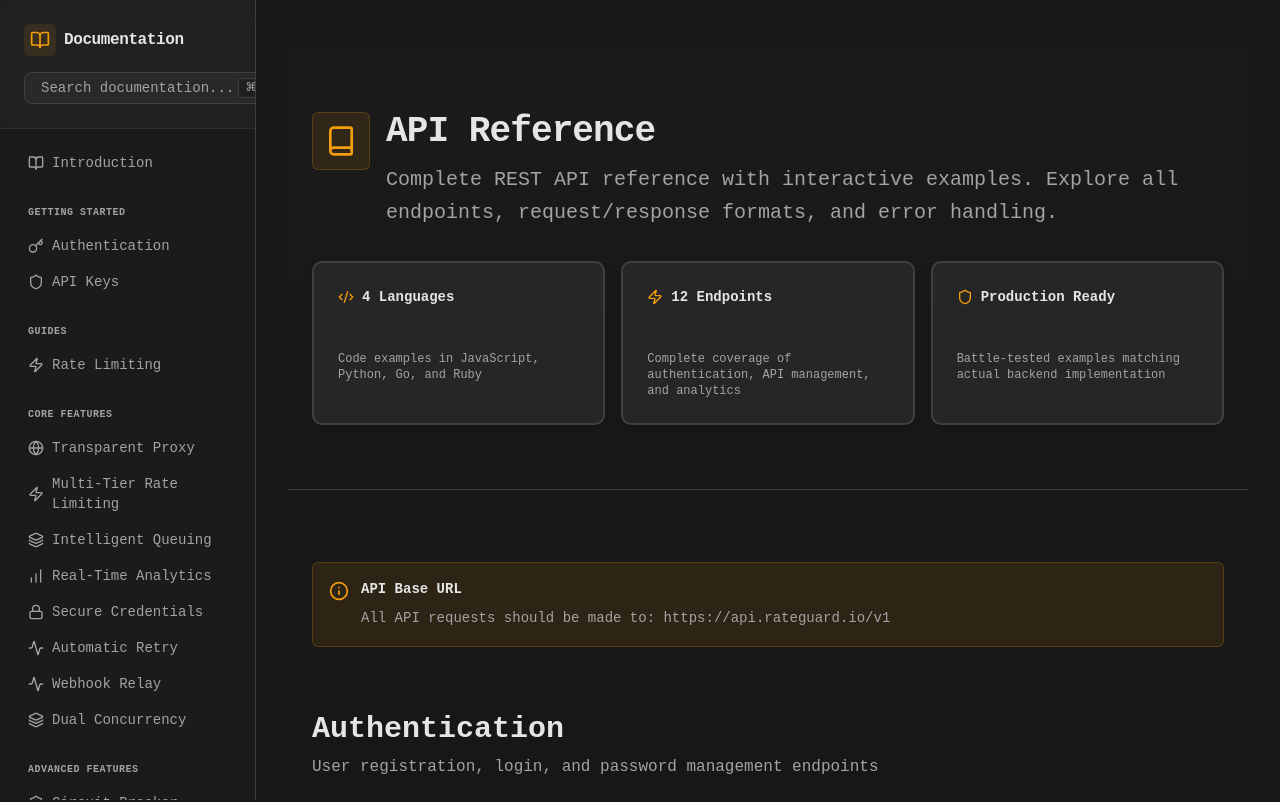
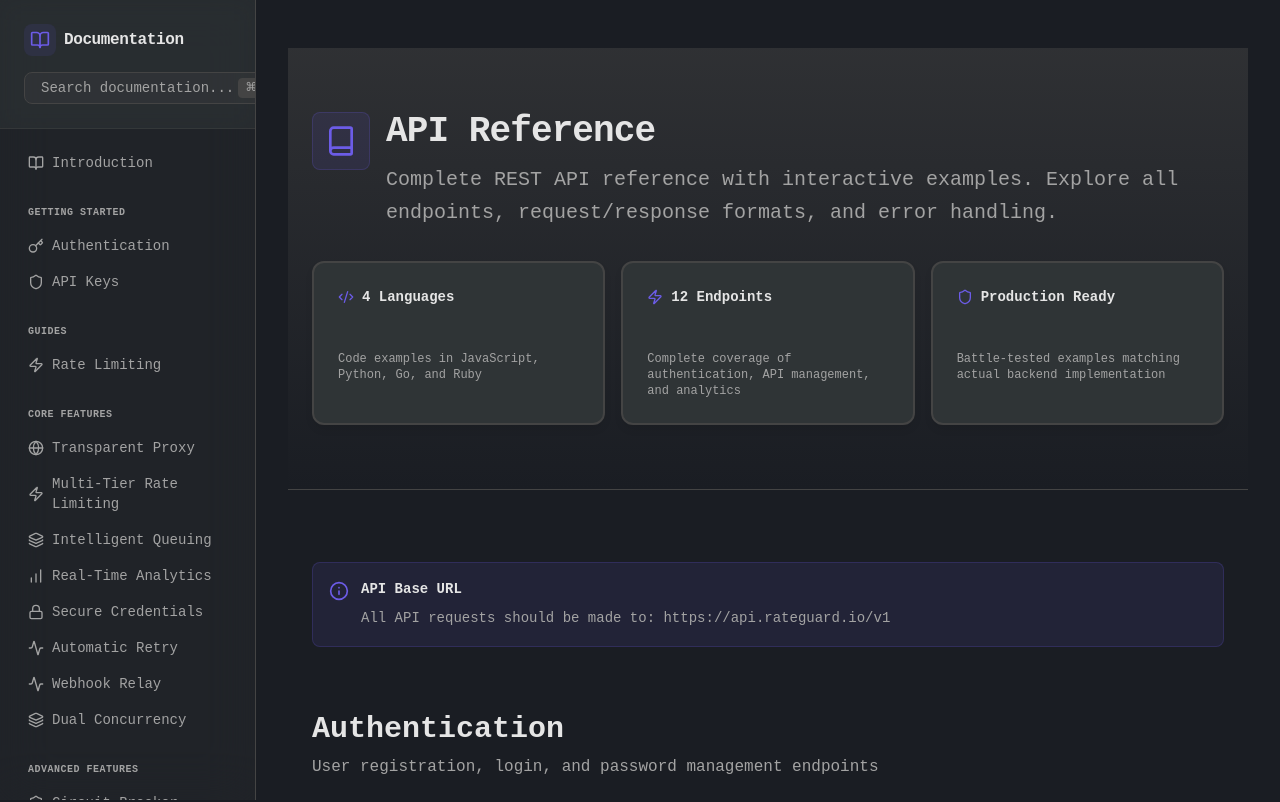
Before and after one commit to varbees/rateguard, a Next.js app: page /docs/api-reference in a window 1280 px wide. Shown: the top 802 px of the page. Built offline with nearby package versions, Linux system fonts and the light colour scheme; no server answers.

Commit message:
best part

```diff
--- a/app/globals.css
+++ b/app/globals.css
@@ -4,111 +4,111 @@
 @custom-variant dark (&:is(.dark *));
 
 :root {
-  --background: oklch(1.0000 0 0);
-  --foreground: oklch(0.2686 0 0);
+  --background: oklch(0.9821 0 0);
+  --foreground: oklch(0.3211 0 0);
   --card: oklch(1.0000 0 0);
-  --card-foreground: oklch(0.2686 0 0);
+  --card-foreground: oklch(0.3211 0 0);
   --popover: oklch(1.0000 0 0);
-  --popover-foreground: oklch(0.2686 0 0);
-  --primary: oklch(0.7686 0.1647 70.0804);
-  --primary-foreground: oklch(0 0 0);
-  --secondary: oklch(0.9670 0.0029 264.5419);
-  --secondary-foreground: oklch(0.4461 0.0263 256.8018);
-  --muted: oklch(0.9846 0.0017 247.8389);
-  --muted-foreground: oklch(0.5510 0.0234 264.3637);
-  --accent: oklch(0.9869 0.0214 95.2774);
-  --accent-foreground: oklch(0.4732 0.1247 46.2007);
+  --popover-foreground: oklch(0.3211 0 0);
+  --primary: oklch(0.5676 0.2021 283.0838);
+  --primary-foreground: oklch(1.0000 0 0);
+  --secondary: oklch(0.8214 0.0720 249.3482);
+  --secondary-foreground: oklch(0.3211 0 0);
+  --muted: oklch(0.8202 0.0213 91.6163);
+  --muted-foreground: oklch(0.5382 0 0);
+  --accent: oklch(0.6475 0.0642 117.4260);
+  --accent-foreground: oklch(1.0000 0 0);
   --destructive: oklch(0.6368 0.2078 25.3313);
   --destructive-foreground: oklch(1.0000 0 0);
-  --border: oklch(0.9276 0.0058 264.5313);
-  --input: oklch(0.9276 0.0058 264.5313);
-  --ring: oklch(0.7686 0.1647 70.0804);
-  --chart-1: oklch(0.7686 0.1647 70.0804);
-  --chart-2: oklch(0.6658 0.1574 58.3183);
-  --chart-3: oklch(0.5553 0.1455 48.9975);
-  --chart-4: oklch(0.4732 0.1247 46.2007);
-  --chart-5: oklch(0.4137 0.1054 45.9038);
-  --sidebar: oklch(0.9846 0.0017 247.8389);
-  --sidebar-foreground: oklch(0.2686 0 0);
-  --sidebar-primary: oklch(0.7686 0.1647 70.0804);
+  --border: oklch(0.8699 0 0);
+  --input: oklch(0.8699 0 0);
+  --ring: oklch(0.5676 0.2021 283.0838);
+  --chart-1: oklch(0.5676 0.2021 283.0838);
+  --chart-2: oklch(0.5261 0.1705 314.6534);
+  --chart-3: oklch(0.3390 0.1793 301.6848);
+  --chart-4: oklch(0.6746 0.1414 261.3380);
+  --chart-5: oklch(0.5880 0.0993 245.7394);
+  --sidebar: oklch(0.9821 0 0);
+  --sidebar-foreground: oklch(0.3211 0 0);
+  --sidebar-primary: oklch(0.5676 0.2021 283.0838);
   --sidebar-primary-foreground: oklch(1.0000 0 0);
-  --sidebar-accent: oklch(0.9869 0.0214 95.2774);
-  --sidebar-accent-foreground: oklch(0.4732 0.1247 46.2007);
-  --sidebar-border: oklch(0.9276 0.0058 264.5313);
-  --sidebar-ring: oklch(0.7686 0.1647 70.0804);
-  --font-sans: Inter, sans-serif;
-  --font-serif: Source Serif 4, serif;
-  --font-mono: JetBrains Mono, monospace;
-  --radius: 0.375rem;
+  --sidebar-accent: oklch(0.6475 0.0642 117.4260);
+  --sidebar-accent-foreground: oklch(1.0000 0 0);
+  --sidebar-border: oklch(0.8699 0 0);
+  --sidebar-ring: oklch(0.5676 0.2021 283.0838);
+  --font-sans: Montserrat, sans-serif;
+  --font-serif: Amiri Quran, ui-serif, serif;
+  --font-mono: Source Code Pro, monospace;
+  --radius: 0.5rem;
   --shadow-x: 0px;
-  --shadow-y: 4px;
-  --shadow-blur: 8px;
-  --shadow-spread: -1px;
+  --shadow-y: 5px;
+  --shadow-blur: 10px;
+  --shadow-spread: -2px;
   --shadow-opacity: 0.1;
   --shadow-color: hsl(0 0% 0%);
-  --shadow-2xs: 0px 4px 8px -1px hsl(0 0% 0% / 0.05);
-  --shadow-xs: 0px 4px 8px -1px hsl(0 0% 0% / 0.05);
-  --shadow-sm: 0px 4px 8px -1px hsl(0 0% 0% / 0.10), 0px 1px 2px -2px hsl(0 0% 0% / 0.10);
-  --shadow: 0px 4px 8px -1px hsl(0 0% 0% / 0.10), 0px 1px 2px -2px hsl(0 0% 0% / 0.10);
-  --shadow-md: 0px 4px 8px -1px hsl(0 0% 0% / 0.10), 0px 2px 4px -2px hsl(0 0% 0% / 0.10);
-  --shadow-lg: 0px 4px 8px -1px hsl(0 0% 0% / 0.10), 0px 4px 6px -2px hsl(0 0% 0% / 0.10);
-  --shadow-xl: 0px 4px 8px -1px hsl(0 0% 0% / 0.10), 0px 8px 10px -2px hsl(0 0% 0% / 0.10);
-  --shadow-2xl: 0px 4px 8px -1px hsl(0 0% 0% / 0.25);
+  --shadow-2xs: 0px 5px 10px -2px hsl(0 0% 0% / 0.05);
+  --shadow-xs: 0px 5px 10px -2px hsl(0 0% 0% / 0.05);
+  --shadow-sm: 0px 5px 10px -2px hsl(0 0% 0% / 0.10), 0px 1px 2px -3px hsl(0 0% 0% / 0.10);
+  --shadow: 0px 5px 10px -2px hsl(0 0% 0% / 0.10), 0px 1px 2px -3px hsl(0 0% 0% / 0.10);
+  --shadow-md: 0px 5px 10px -2px hsl(0 0% 0% / 0.10), 0px 2px 4px -3px hsl(0 0% 0% / 0.10);
+  --shadow-lg: 0px 5px 10px -2px hsl(0 0% 0% / 0.10), 0px 4px 6px -3px hsl(0 0% 0% / 0.10);
+  --shadow-xl: 0px 5px 10px -2px hsl(0 0% 0% / 0.10), 0px 8px 10px -3px hsl(0 0% 0% / 0.10);
+  --shadow-2xl: 0px 5px 10px -2px hsl(0 0% 0% / 0.25);
   --tracking-normal: 0em;
   --spacing: 0.25rem;
 }
 
 .dark {
-  --background: oklch(0.2046 0 0);
+  --background: oklch(0.2303 0.0125 264.2926);
   --foreground: oklch(0.9219 0 0);
-  --card: oklch(0.2686 0 0);
+  --card: oklch(0.3210 0.0078 223.6661);
   --card-foreground: oklch(0.9219 0 0);
-  --popover: oklch(0.2686 0 0);
+  --popover: oklch(0.3210 0.0078 223.6661);
   --popover-foreground: oklch(0.9219 0 0);
-  --primary: oklch(0.7686 0.1647 70.0804);
-  --primary-foreground: oklch(0 0 0);
-  --secondary: oklch(0.2686 0 0);
+  --primary: oklch(0.5676 0.2021 283.0838);
+  --primary-foreground: oklch(1.0000 0 0);
+  --secondary: oklch(0.3390 0.1793 301.6848);
   --secondary-foreground: oklch(0.9219 0 0);
-  --muted: oklch(0.2393 0 0);
+  --muted: oklch(0.3867 0 0);
   --muted-foreground: oklch(0.7155 0 0);
-  --accent: oklch(0.4732 0.1247 46.2007);
-  --accent-foreground: oklch(0.9243 0.1151 95.7459);
+  --accent: oklch(0.6746 0.1414 261.3380);
+  --accent-foreground: oklch(0.9219 0 0);
   --destructive: oklch(0.6368 0.2078 25.3313);
   --destructive-foreground: oklch(1.0000 0 0);
-  --border: oklch(0.3715 0 0);
-  --input: oklch(0.3715 0 0);
-  --ring: oklch(0.7686 0.1647 70.0804);
-  --chart-1: oklch(0.8369 0.1644 84.4286);
-  --chart-2: oklch(0.6658 0.1574 58.3183);
-  --chart-3: oklch(0.4732 0.1247 46.2007);
-  --chart-4: oklch(0.5553 0.1455 48.9975);
-  --chart-5: oklch(0.4732 0.1247 46.2007);
-  --sidebar: oklch(0.1684 0 0);
+  --border: oklch(0.3867 0 0);
+  --input: oklch(0.3867 0 0);
+  --ring: oklch(0.5676 0.2021 283.0838);
+  --chart-1: oklch(0.5676 0.2021 283.0838);
+  --chart-2: oklch(0.5261 0.1705 314.6534);
+  --chart-3: oklch(0.3390 0.1793 301.6848);
+  --chart-4: oklch(0.6746 0.1414 261.3380);
+  --chart-5: oklch(0.5880 0.0993 245.7394);
+  --sidebar: oklch(0.2303 0.0125 264.2926);
   --sidebar-foreground: oklch(0.9219 0 0);
-  --sidebar-primary: oklch(0.7686 0.1647 70.0804);
+  --sidebar-primary: oklch(0.5676 0.2021 283.0838);
   --sidebar-primary-foreground: oklch(1.0000 0 0);
-  --sidebar-accent: oklch(0.4732 0.1247 46.2007);
-  --sidebar-accent-foreground: oklch(0.9243 0.1151 95.7459);
-  --sidebar-border: oklch(0.3715 0 0);
-  --sidebar-ring: oklch(0.7686 0.1647 70.0804);
-  --font-sans: Inter, sans-serif;
-  --font-serif: Source Serif 4, serif;
-  --font-mono: JetBrains Mono, monospace;
-  --radius: 0.375rem;
+  --sidebar-accent: oklch(0.6746 0.1414 261.3380);
+  --sidebar-accent-foreground: oklch(0.9219 0 0);
+  --sidebar-border: oklch(0.3867 0 0);
+  --sidebar-ring: oklch(0.5676 0.2021 283.0838);
+  --font-sans: Montserrat, sans-serif;
+  --font-serif: Amiri Quran, ui-serif, serif;
+  --font-mono: Source Code Pro, monospace;
+  --radius: 0.5rem;
   --shadow-x: 0px;
-  --shadow-y: 4px;
-  --shadow-blur: 8px;
-  --shadow-spread: -1px;
+  --shadow-y: 5px;
+  --shadow-blur: 10px;
+  --shadow-spread: -2px;
   --shadow-opacity: 0.1;
   --shadow-color: hsl(0 0% 0%);
-  --shadow-2xs: 0px 4px 8px -1px hsl(0 0% 0% / 0.05);
-  --shadow-xs: 0px 4px 8px -1px hsl(0 0% 0% / 0.05);
-  --shadow-sm: 0px 4px 8px -1px hsl(0 0% 0% / 0.10), 0px 1px 2px -2px hsl(0 0% 0% / 0.10);
-  --shadow: 0px 4px 8px -1px hsl(0 0% 0% / 0.10), 0px 1px 2px -2px hsl(0 0% 0% / 0.10);
-  --shadow-md: 0px 4px 8px -1px hsl(0 0% 0% / 0.10), 0px 2px 4px -2px hsl(0 0% 0% / 0.10);
-  --shadow-lg: 0px 4px 8px -1px hsl(0 0% 0% / 0.10), 0px 4px 6px -2px hsl(0 0% 0% / 0.10);
-  --shadow-xl: 0px 4px 8px -1px hsl(0 0% 0% / 0.10), 0px 8px 10px -2px hsl(0 0% 0% / 0.10);
-  --shadow-2xl: 0px 4px 8px -1px hsl(0 0% 0% / 0.25);
+  --shadow-2xs: 0px 5px 10px -2px hsl(0 0% 0% / 0.05);
+  --shadow-xs: 0px 5px 10px -2px hsl(0 0% 0% / 0.05);
+  --shadow-sm: 0px 5px 10px -2px hsl(0 0% 0% / 0.10), 0px 1px 2px -3px hsl(0 0% 0% / 0.10);
+  --shadow: 0px 5px 10px -2px hsl(0 0% 0% / 0.10), 0px 1px 2px -3px hsl(0 0% 0% / 0.10);
+  --shadow-md: 0px 5px 10px -2px hsl(0 0% 0% / 0.10), 0px 2px 4px -3px hsl(0 0% 0% / 0.10);
+  --shadow-lg: 0px 5px 10px -2px hsl(0 0% 0% / 0.10), 0px 4px 6px -3px hsl(0 0% 0% / 0.10);
+  --shadow-xl: 0px 5px 10px -2px hsl(0 0% 0% / 0.10), 0px 8px 10px -3px hsl(0 0% 0% / 0.10);
+  --shadow-2xl: 0px 5px 10px -2px hsl(0 0% 0% / 0.25);
 }
 
 @theme inline {
```
